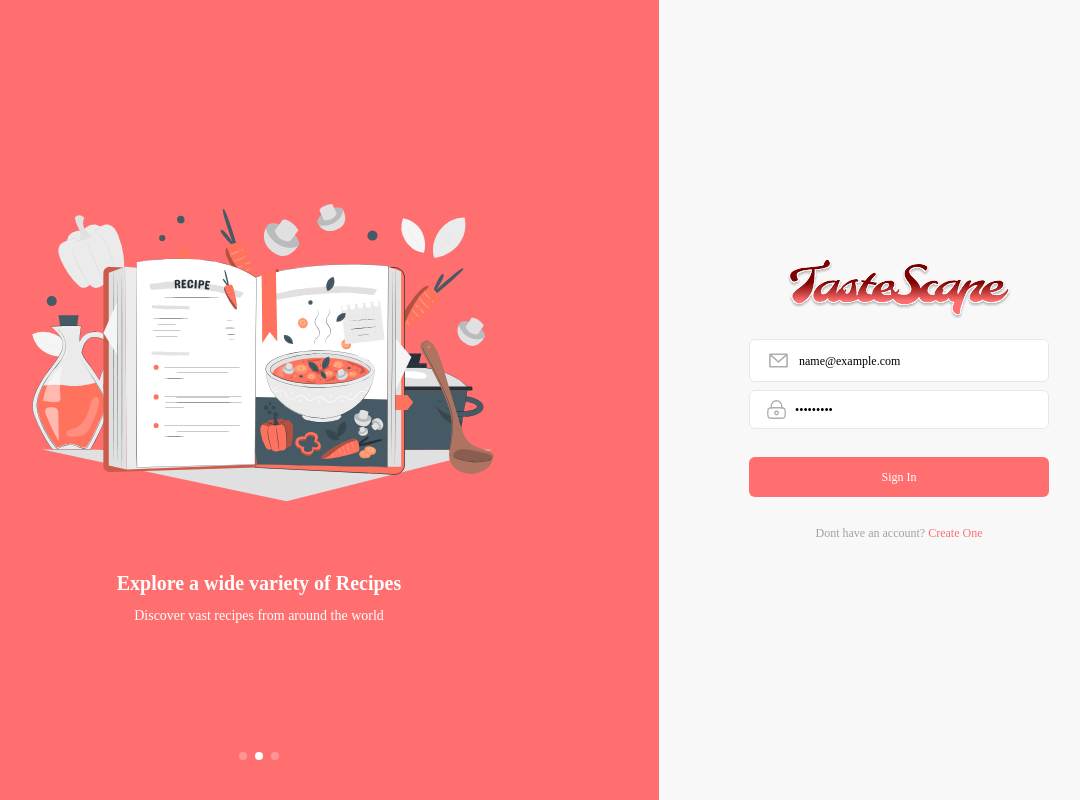
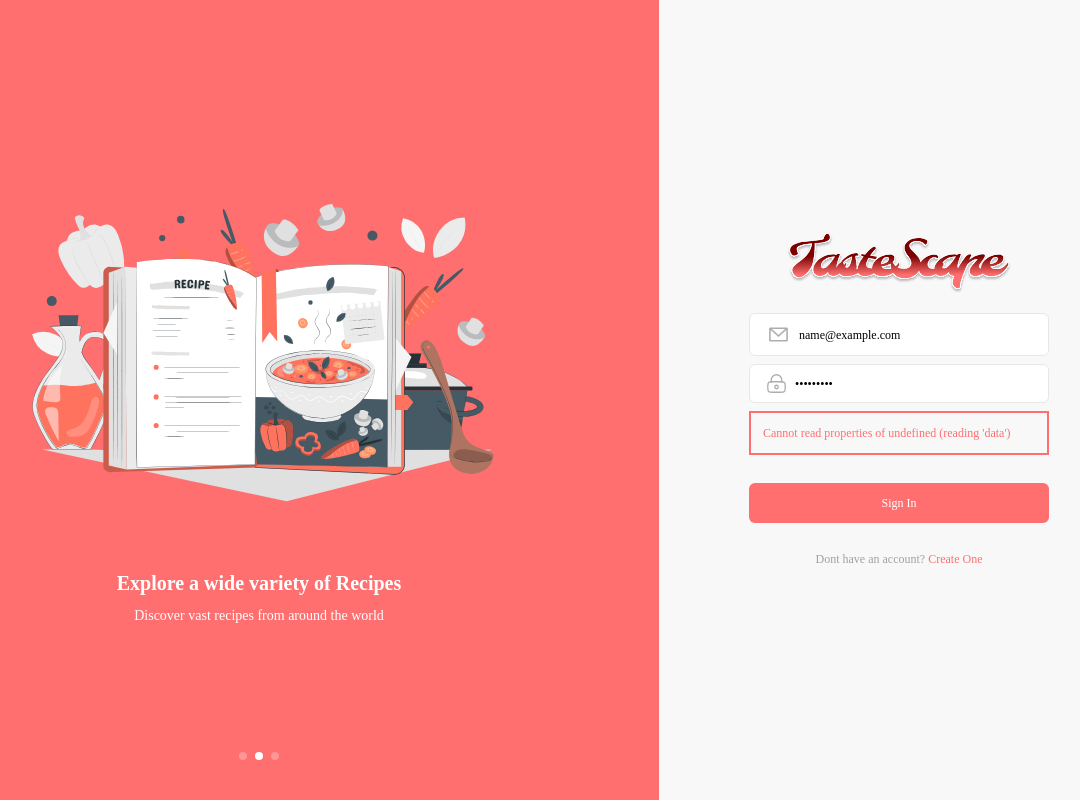
Before and after one commit to kngval/TasteScape, a React (Vite) app in the folder client/: page / in a window 1280 px wide. Both pictures are taken after typing "name@example.com", "Sample123" into the empty fields and a click on the button "Sign In". Shown: the whole page, without its empty margins (141-1221 px from the left). Built offline with nearby package versions, Linux system fonts and the light colour scheme; no server answers.

Commit message:
auth handling

```diff
--- a/client/src/auth/Login.tsx
+++ b/client/src/auth/Login.tsx
@@ -9,15 +9,16 @@ import { useDispatch, useSelector } from "react-redux";
 import { AppDispatch, RootState } from "../Redux/store";
 import { useNavigate } from "react-router-dom";
 import { loginUser } from "../Redux/authSlice";
+import LoadingSpinner from "../components/LoadingSpinner";
 const Login = () => {
   const sliderImgs = [chefslide, recipebook, grocery];
-  const [email, setEmail] = useState<string | undefined>();
-  const [password, setPassword] = useState<string | undefined>();
+  const [email, setEmail] = useState<string>();
+  const [password, setPassword] = useState<string>();
 
   const [currIndex, setCurrIndex] = useState<number>(0);
   const [direction, setDirection] = useState<number>(1);
 
-  const { userInfo } = useSelector((state: RootState) => state.auth);
+  const { userInfo, error,loading } = useSelector((state: RootState) => state.auth);
   const dispatch = useDispatch<AppDispatch>();
   const navigate = useNavigate();
 
@@ -51,6 +52,13 @@ const Login = () => {
       dispatch(loginUser({ email, password }));
     }
   };
+  // if(loading){
+  //   return (
+  //     <div className="w-full h-screen flex justify-center items-center">
+  //       <LoadingSpinner />
+  //     </div>
+  //   )
+  // }
   return (
     <div className="lg:flex items-center">
       <div className="hidden relative lg:flex items-center justify-center w-[600px] xl:w-[800px] 2xl:w-[1000px] h-screen bg-customPink">
@@ -121,12 +129,10 @@ const Login = () => {
             <img src={emailSvg} alt="" className="w-[25px] " />
 
             <input
-              value={email}
               onChange={(e) => setEmail(e.target.value)}
               type="text"
               className="w-full outline-none"
               placeholder="Email"
-              required
             />
           </div>
 
@@ -135,14 +141,17 @@ const Login = () => {
             <img src={lock} alt="" className="w-[21px] " />
 
             <input
-              value={password}
               onChange={(e) => setPassword(e.target.value)}
               type="password"
               className="w-full outline-none"
               placeholder="Password"
-              required
             />
           </div>
+
+          {error && (
+            <div className="border-2 border-customPink p-3  text-customPink">{error}</div>
+
+          )}
           {/* SIGN-IN BTN */}
           <div className="signin-btn flex justify-center my-5 text-xs">
             <button
--- a/client/src/pages/Home.tsx
+++ b/client/src/pages/Home.tsx
@@ -2,6 +2,7 @@
 import { AppDispatch, RootState } from "../Redux/store";
 import { useDispatch, useSelector } from "react-redux";
 import { useEffect, useState } from "react";
+import { fetchRecipes } from "../Redux/foodSlice";
 //Components
 import { Header } from "../components/Header";
 import { Recipes } from "../components/Recipes";
@@ -9,12 +10,10 @@ import { BottomNavbar } from "../components/BottomNavbar";
 import Navbar from "../components/Navbar";
 import ErrorPopUp from "../components/ErrorPopUp";
 import SearchForm from "../components/SearchForm";
-
-//Exported Functions
 import LoadingSpinner from "../components/LoadingSpinner";
+//Libraries
 import axios from "axios";
 import Recipe from "../interfaces/IRecipes";
-import { fetchRecipes } from "../Redux/foodSlice";
 const Home: React.FC = () => {
   //REDUX STATES
   const recipes = useSelector((state: RootState) => state?.recipes.recipes);
@@ -28,6 +27,7 @@ const Home: React.FC = () => {
       dispatch(fetchRecipes("American"));
       fetchRecipes2();
     }
+
   }, [dispatch, userInfo]);
 
   const fetchRecipes2 = async () => {
```
Also changed, not shown: 1 other file (tests, documents, lock files or other folders).
